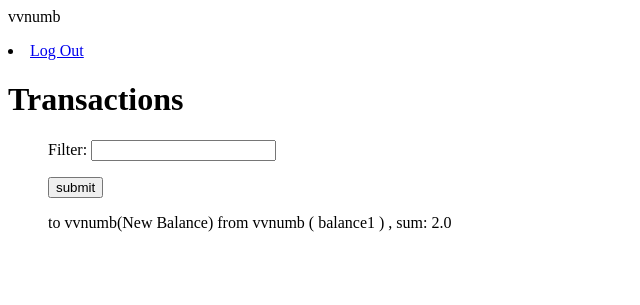
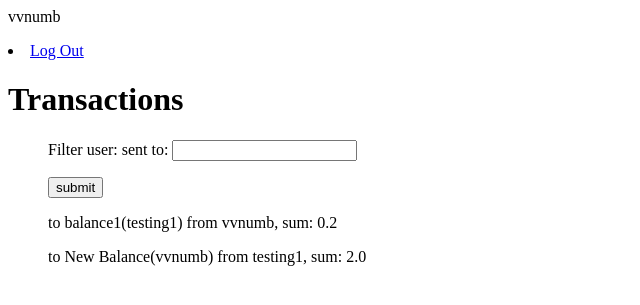
Before and after one commit to BesedinGeny/tayle-test-task, a Django app: page /transaction_list in a window 1280 px wide. Shown: the top 305 px of the page, without its empty margins (0-640 px from the left). Run offline with Django 3.2, Linux system fonts and the light colour scheme; a user stored in the database is signed in; data comes from the database, SQL or seed files in the repository; both versions use the stored data as it was after the commit.

Commit message:
добавлен поиск по транзакциям пользователя, добавлен шаблон и соотствующий view для показа транзакций, связанных с конкретным балансом. Остается все завернуть в докер

```diff
--- a/TayleTest/main/models.py
+++ b/TayleTest/main/models.py
@@ -28,3 +28,8 @@ class Transaction(models.Model):
     balances_from = models.ManyToManyField(Balance, blank=False,
                                            related_name='%(class)s_balances_from')  # счета списания
     sum = models.FloatField(validators=[MinValueValidator(0)])  # денег переведено
+    # наверное не хватает поля для времени транзакции
+
+    def __str__(self):
+        return "to " + self.balance_to.name + "(" + self.balance_to.user.username + ") " + \
+               "from " + self.balances_from.first().user.username + ", sum: " + str(self.sum)
--- a/TayleTest/main/urls.py
+++ b/TayleTest/main/urls.py
@@ -3,6 +3,7 @@ from .views import *
 
 urlpatterns = [
     path('', base, name='base'),
+    path('balance_info/<balance_pk>', balance_info, name='balance_info'),
     path('users_list', UserList.as_view(), name='user_list'),
     path('transaction_list', TransactionList.as_view(), name='transaction_list'),
     path('make_transaction/<respond_to>', make_transaction, name='make_transaction'),
--- a/TayleTest/main/views.py
+++ b/TayleTest/main/views.py
@@ -1,3 +1,5 @@
+from itertools import islice, chain
+
 from django.contrib.auth import login, authenticate
 from django.contrib.auth.decorators import login_required
 from django.contrib.auth.models import User
@@ -34,21 +36,23 @@ def make_transaction(request, respond_to):
         if form.is_valid():
             # TODO: хорошо бы вынести логику в controller -_-
             post_data = dict(request.POST)
+            if post_data['sum'][0] < 0:  # валидация на положительное число
+                context['error'] = 'Sum must has positive value'
+                return render(request, 'main/transaction.html', context=context)
             # создаем транзакцию, если все данные указаны верно
             balance_to_chosen = post_data.get('balance_to', None)
             balances_from_chosen = post_data.get('balances_from', None)
             sum_of_transaction = float(post_data['sum'][0])
-            count_of_balances = len(balances_from_chosen)  # кол-во балансов
             if balance_to_chosen is None or balances_from_chosen is None:  # дополнительная валидация
                 context['error'] = 'Need to choose one balance to send money to'
             else:  # транзакция корректна, проверяем балансы на наличие достаточного кол-ва денег
+                count_of_balances = len(balances_from_chosen)
                 for pk in balances_from_chosen:
                     balance = Balance.objects.get(pk=pk)
                     if balance.sum < sum_of_transaction / count_of_balances:
                         context['error'] = 'Balance "' + balance.name + '" has not enough money'
                         break
                 # везде хватает денег, тогда производим изменение балансов
-
                 balances = []
                 for pk in balances_from_chosen:
                     balance = Balance.objects.get(pk=pk)
@@ -67,7 +71,7 @@ def make_transaction(request, respond_to):
                 transaction.save()
                 return redirect('base')
 
-            if context.get('error', None) is None:  # валидация не пройдена
+            if context.get('error', None) is not None:  # валидация не пройдена
                 context['form'] = form
         else:
             context['form'] = form
@@ -75,6 +79,18 @@ def make_transaction(request, respond_to):
         context['form'] = MakeTransaction()
 
     return render(request, 'main/transaction.html', context=context)
+
+
+@login_required()
+def balance_info(request, balance_pk):
+    context = {'current_user': request.user.username}
+    balance = get_object_or_404(Balance, pk=balance_pk)  # ??
+    transactions_to = Transaction.objects.filter(balance_to__pk=balance_pk)  # зачисления
+    transactions_from = Transaction.objects.filter(balances_from__pk=balance_pk)  # списание
+    print(transactions_from)
+    context['income'] = transactions_to
+    context['expense'] = transactions_from
+    return render(request, 'main/balance_info.html', context=context)
 
 
 class TransactionList(ListView):
@@ -85,14 +101,13 @@ class TransactionList(ListView):
     template_name = 'main/transaction_for_user.html'
 
     def get_queryset(self):
-        filter_val = self.request.GET.get('filter', "")
+        filter_val = self.request.GET.get('filter', None)
         user = self.request.user.username
-        new_context = Transaction.objects.filter(balance_to__user__username=user)  # только данные пользователя
-        # TODO: filters
-        """new_context = new_context.filter(
-            balance_to=filter_val,
-        ).order_by(order)"""
-        print(new_context)
+        transactions_to = Transaction.objects.filter(balance_to__user__username=user)  # только данные пользователя
+        if filter_val is not None:  # если в филтр что-то передали
+            transactions_to = transactions_to.filter(balance_to__user__username=filter_val)
+        transactions_from = Transaction.objects.filter(balances_from__user__username=user).distinct()  #
+        new_context = transactions_to.union(transactions_from)
         return new_context
 
     def get_context_data(self, **kwargs):
--- a/TayleTest/templates/main/base.html
+++ b/TayleTest/templates/main/base.html
@@ -17,7 +17,7 @@
     <p><a href="{% url 'user_list' %}">User List</a></p>
     <h2>Balances</h2>
     {%for balance in balances%}
-        <li>{{balance.name}}: {{balance.sum}}$</li>
+        <li><a href="{% url 'balance_info' balance_pk=balance.pk %}">{{balance.name}}: {{balance.sum}}$</a></li>
     {%endfor%}
 
 <h3><a href="{% url 'transaction_list' %}">Watch transactions</a></h3>
--- a/TayleTest/templates/main/transaction_for_user.html
+++ b/TayleTest/templates/main/transaction_for_user.html
@@ -3,17 +3,12 @@
 <h1>Transactions</h1>
 <ul>
     <form method="get" action="{% url 'transaction_list' %}">
-    <p>Filter: <input type="text" value="" name="filter"/></p>
+    <p>Filter user: sent to: <input type="text" value="" name="filter"/></p>
     <p><input type="submit" name="submit" value="submit"/></p>
 </form>
 {% for transaction in object_list %}
-    <p>to {{transaction.balance_to.user.username}}({{transaction.balance_to.name}}) from {{current_user}}
-        (
-        {% for balance in transaction.balances_from.all%}
-        {{balance.name}}
-        {% endfor %}
-        )
-        , sum: {{transaction.sum}}</p>
+    <p>{{transaction}}</p>
+
 {% empty %}
     <li>No Transactions yet.</li>
 {% endfor %}
```
Also changed, not shown: TayleTest/templates/main/balance_info.html (added, +13 -0 lines), TayleTest/db.sqlite3.
